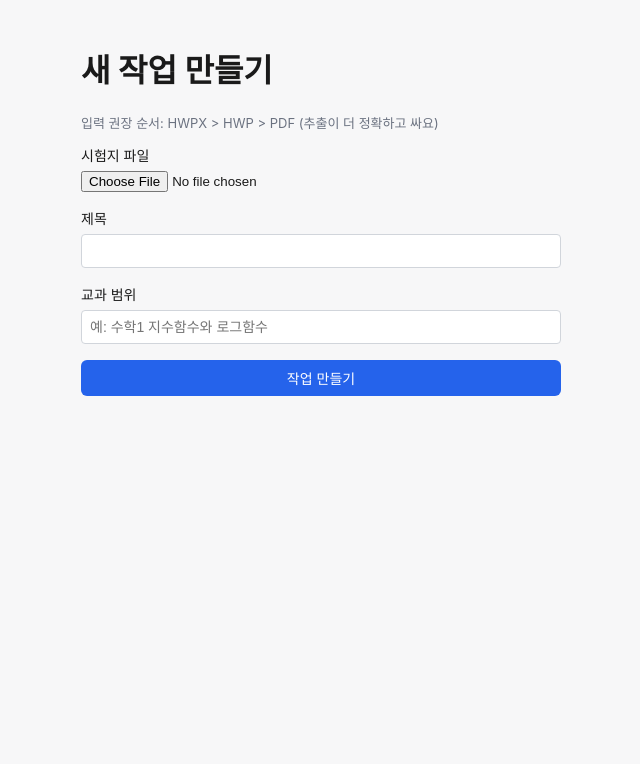
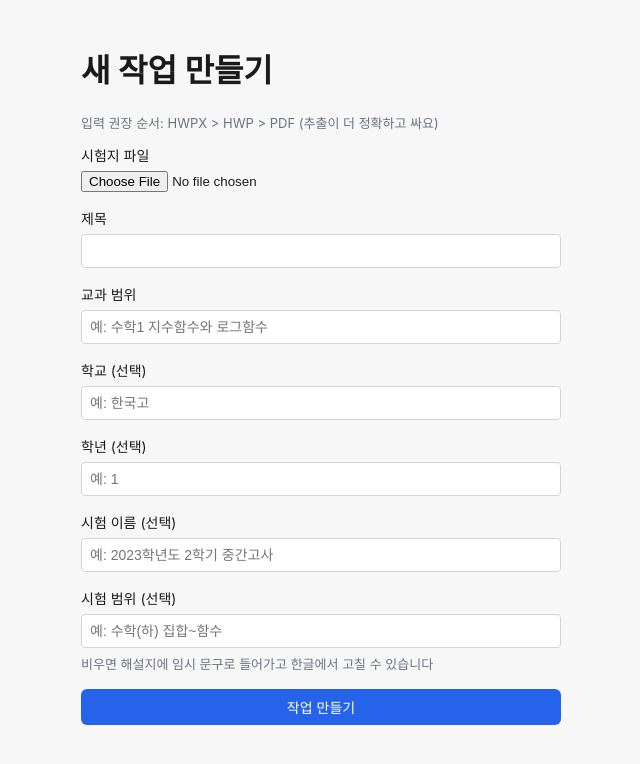
Before and after one commit to MathMakesMoney/Frontend, a React (Vite) app: page /new in a window 1280 px wide. Shown: the top 764 px of the page, without its empty margins (125-765 px from the left). Built offline with nearby package versions, Linux system fonts and the light colour scheme.

Commit message:
업로드 시험 정보 칸, 미리보기 머리말·쪽 번호, 표시 번호
- 학교·학년·시험 이름·시험 범위 입력 (선택)
- 해설지 미리보기 모든 쪽 머리말과 쪽 번호, 그림 크기 먼저 잡아 쪽 나누기 보정
- 문항 번호는 백엔드 label (20-1, 2-1)

```diff
--- a/src/features/result/HaesolPreview.tsx
+++ b/src/features/result/HaesolPreview.tsx
@@ -13,16 +13,27 @@ function Line({ jobId, text }: { jobId: string; text: string }) {
 }
 
 // 줄들을 쪽마다 나눈다: 쪽 본문(2단, 왼쪽 단부터 채움)이 넘쳐 셋째 단이 생기면 그 줄부터 다음 쪽
+// 줄 복사본: 그림은 원본의 실제 크기를 적어 두어 복사본이 로드되기 전에도 높이가 맞게 잡히게 한다
+function copy(line: Element): Node {
+  const out = line.cloneNode(true) as Element
+  const img = line instanceof HTMLImageElement ? line : null
+  if (img && out instanceof HTMLImageElement) {
+    out.width = img.naturalWidth
+    out.height = img.naturalHeight
+  }
+  return out
+}
+
 async function paginate(source: HTMLElement, page: HTMLElement): Promise<number[]> {
   await Promise.all([...source.querySelectorAll('img')].map((img) => img.decode().catch(() => undefined)))
   const starts = [0]
   page.replaceChildren()
   const lines = [...source.children]
   lines.forEach((line, i) => {
-    page.appendChild(line.cloneNode(true))
+    page.appendChild(copy(line))
     if (page.scrollWidth > page.clientWidth + 1 && page.children.length > 1) {
       starts.push(i)
-      page.replaceChildren(line.cloneNode(true))
+      page.replaceChildren(copy(line))
     }
   })
   return starts
@@ -30,7 +41,8 @@ async function paginate(source: HTMLElement, page: HTMLElement): Promise<number[
 
 // 해설지 미리보기: 받을 해설지와 같은 내용(글·그림·검토 필요)을 A4 2단으로 그린다. 수식은 KaTeX
 // 한글 파일 렌더러(@rhwp/core)는 키 큰 수식·긴 수식에서 줄이 겹치고 쪽 끝이 잘려 쓰지 않는다
-export function HaesolPreview({ jobId, version }: { jobId: string; version: string }) {
+// 쪽마다 위에 머리말(시험 정보), 아래에 쪽 번호를 단다
+export function HaesolPreview({ jobId, version, header }: { jobId: string; version: string; header: string }) {
   const [open, setOpen] = useState(false)
   const [lines, setLines] = useState<string[] | null>(null)
   const [starts, setStarts] = useState<number[]>([])
@@ -80,13 +92,19 @@ export function HaesolPreview({ jobId, version }: { jobId: string; version: stri
             <div ref={source} className="haesol-source">
               {lines.map((l, i) => <Line key={i} jobId={jobId} text={l} />)}
             </div>
-            <div className="preview-page"><div ref={measure} className="haesol-body" /></div>
+            <div className="preview-page">
+              <div className="haesol-header">{header}</div>
+              <div ref={measure} className="haesol-body" />
+              <div className="haesol-footer">- 1 -</div>
+            </div>
           </div>
           {pages.map((page, p) => (
             <div key={p} className="preview-page">
+              <div className="haesol-header">{header}</div>
               <div className="haesol-body">
                 {page.map((l, i) => <Line key={i} jobId={jobId} text={l} />)}
               </div>
+              <div className="haesol-footer">- {p + 1} -</div>
             </div>
           ))}
         </div>
--- a/src/features/result/JobDetailPage.tsx
+++ b/src/features/result/JobDetailPage.tsx
@@ -82,7 +82,7 @@ export function JobDetailPage() {
       )}
 
       {job.files.hwpx && (
-        <HaesolPreview jobId={job.id} version={`${job.stage}-${job.solvedCount}-${job.reviewCount}`} />
+        <HaesolPreview jobId={job.id} header={job.header ?? ''} version={`${job.stage}-${job.solvedCount}-${job.reviewCount}`} />
       )}
 
       {problems.length > 0 && (
--- a/src/features/result/ProblemCard.tsx
+++ b/src/features/result/ProblemCard.tsx
@@ -4,7 +4,8 @@ import { figureUrl, type Problem } from '../../shared/api'
 // 문항 한 개: 검토 필요면 사유를 그대로 보여 주고 정답처럼 보이지 않게 한다
 export function ProblemCard({ jobId, problem }: { jobId: string; problem: Problem }) {
   const needsReview = problem.review !== null
-  const label = problem.printedNo != null ? `원본 ${problem.printedNo}번` : `${problem.no}번`
+  // 백엔드가 정한 표시 번호 (겹치면 20-1, 번호 없으면 2-1)
+  const label = `${problem.label ?? problem.no}번`
 
   return (
     <article className={`problem-card${needsReview ? ' needs-review' : ''}`}>
--- a/src/features/upload/UploadPage.tsx
+++ b/src/features/upload/UploadPage.tsx
@@ -16,6 +16,10 @@ export function UploadPage() {
   const [title, setTitle] = useState('')
   const [scope, setScope] = useState('')
   const [pages, setPages] = useState('')
+  const [school, setSchool] = useState('')
+  const [grade, setGrade] = useState('')
+  const [exam, setExam] = useState('')
+  const [range, setRange] = useState('')
   const [error, setError] = useState<string | null>(null)
   const [submitting, setSubmitting] = useState(false)
 
@@ -40,6 +44,10 @@ export function UploadPage() {
         title,
         scope,
         pages: isPdf(file) && pages.trim() ? pages.trim() : undefined,
+        school: school.trim(),
+        grade: grade.trim(),
+        exam: exam.trim(),
+        range: range.trim(),
       })
       navigate(`/jobs/${id}`)
     } catch (err) {
@@ -85,6 +93,35 @@ export function UploadPage() {
           />
         </label>
 
+        {/* 해설지 머리말에 들어갈 시험 정보 (선택) */}
+        <label>
+          학교 (선택)
+          <input type="text" value={school} onChange={(e) => setSchool(e.target.value)} placeholder="예: 한국고" />
+        </label>
+        <label>
+          학년 (선택)
+          <input type="text" value={grade} onChange={(e) => setGrade(e.target.value)} placeholder="예: 1" />
+        </label>
+        <label>
+          시험 이름 (선택)
+          <input
+            type="text"
+            value={exam}
+            onChange={(e) => setExam(e.target.value)}
+            placeholder="예: 2023학년도 2학기 중간고사"
+          />
+        </label>
+        <label>
+          시험 범위 (선택)
+          <input
+            type="text"
+            value={range}
+            onChange={(e) => setRange(e.target.value)}
+            placeholder="예: 수학(하) 집합~함수"
+          />
+          <span className="hint">비우면 해설지에 임시 문구로 들어가고 한글에서 고칠 수 있습니다</span>
+        </label>
+
         {file && isPdf(file) && (
           <label>
             쪽 범위 (선택)
--- a/src/shared/api.ts
+++ b/src/shared/api.ts
@@ -9,6 +9,7 @@ export interface Verification {
 
 export interface Problem {
   no: number
+  label?: string
   printedNo: number | null
   stem: string
   choices: string[]
@@ -35,6 +36,12 @@ export interface Job {
   reviewCount: number
   files: { hwp: boolean; hwpx: boolean }
   problems?: Problem[]
+  // 해설지 머리말용 시험 정보. 예전 작업에는 없을 수 있다
+  school?: string
+  grade?: string
+  exam?: string
+  range?: string
+  header?: string
 }
 
 // 백엔드 400 응답 모양
@@ -73,6 +80,10 @@ export interface CreateJobInput {
   title: string
   scope: string
   pages?: string
+  school: string
+  grade: string
+  exam: string
+  range: string
 }
 
 export async function createJob(input: CreateJobInput): Promise<{ id: string }> {
@@ -81,6 +92,10 @@ export async function createJob(input: CreateJobInput): Promise<{ id: string }>
   form.set('title', input.title)
   form.set('scope', input.scope)
   if (input.pages) form.set('pages', input.pages)
+  form.set('school', input.school)
+  form.set('grade', input.grade)
+  form.set('exam', input.exam)
+  form.set('range', input.range)
   const res = await fetch('/api/jobs', { method: 'POST', body: form })
   return handle<{ id: string }>(res)
 }
--- a/src/styles.css
+++ b/src/styles.css
@@ -293,10 +293,33 @@ button {
   font-size: 13.3px;
   line-height: 1.7;
   color: #000;
+  text-align: left;
 }
 
+/* 머리말: 작은 글씨 한 줄, 아래 가는 선. 쪽 번호: 가운데. 높이를 고정해 본문 높이를 계산한다 */
+.haesol-header {
+  box-sizing: border-box;
+  height: 20px;
+  margin-bottom: 10px;
+  border-bottom: 0.5px solid #000;
+  font-size: 10.5px;
+  line-height: 1.5;
+  white-space: nowrap;
+  overflow: hidden;
+  text-overflow: ellipsis;
+}
+
+.haesol-footer {
+  height: 16px;
+  margin-top: 10px;
+  font-size: 10.5px;
+  line-height: 1.5;
+  text-align: center;
+}
+
+/* 본문 높이 = 쪽 높이 - 머리말(20+10) - 쪽 번호(16+10). flex 로 두면 쪽 나누기 계산이 어긋난다 */
 .haesol-body {
-  height: 100%;
+  height: calc(100% - 56px);
   column-count: 2;
   column-gap: 30px;
   column-rule: 1px solid #000;
@@ -320,6 +343,7 @@ button {
 .haesol-fig {
   display: block;
   max-width: 227px;
+  height: auto;
   margin: 4px 0;
 }
 
```
Also changed, not shown: src/features/result/CLAUDE.md (+1 -1 lines), src/features/upload/CLAUDE.md (+1 -0 lines).
